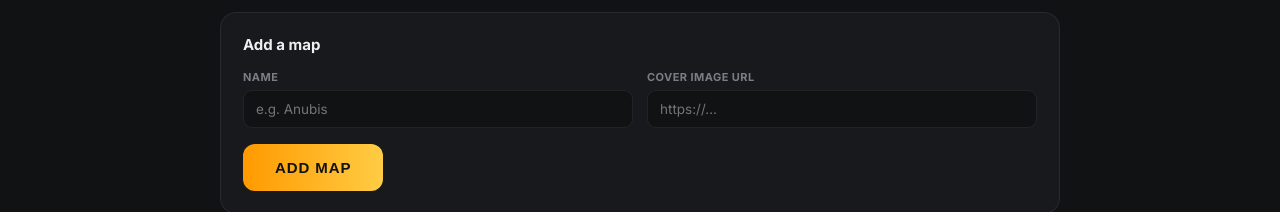
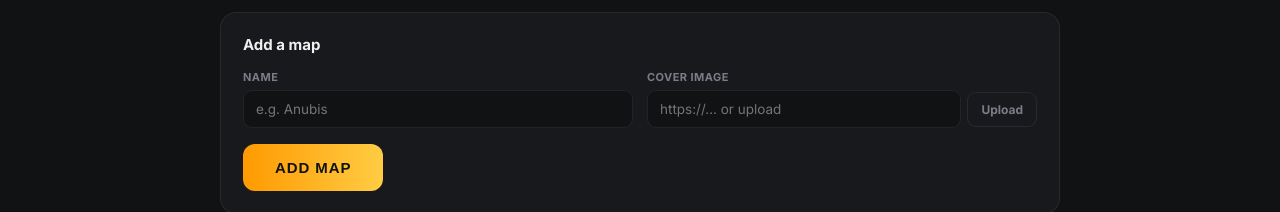
Before and after one commit to 4Dream-UA/StratMaster-CS2, a Vue app in the folder frontend/: page /admin/maps in a window 1280 px wide. Shown: the part 226-438 px from the top of the page. Built offline with nearby package versions, Linux system fonts and the light colour scheme; no server answers.

Commit message:
Wire ImageUploadField into the admin Maps cover-image field

```diff
--- a/frontend/src/pages/AdminMaps.vue
+++ b/frontend/src/pages/AdminMaps.vue
@@ -24,8 +24,8 @@
             <input v-model="form.name" type="text" placeholder="e.g. Anubis" />
           </label>
           <label class="field">
-            <span>Cover image URL</span>
-            <input v-model="form.cover_image_url" type="text" placeholder="https://…" />
+            <span>Cover image</span>
+            <ImageUploadField v-model="form.cover_image_url" placeholder="https://… or upload" />
           </label>
         </div>
         <div class="form-actions">
@@ -86,6 +86,7 @@ import { adminAPI } from '../api/admin'
 import Header from '../components/Header.vue'
 import Footer from '../components/Footer.vue'
 import Pagination from '../components/Pagination.vue'
+import ImageUploadField from '../components/ImageUploadField.vue'
 
 const router = useRouter()
 const { user } = storeToRefs(useUserStore())
```
